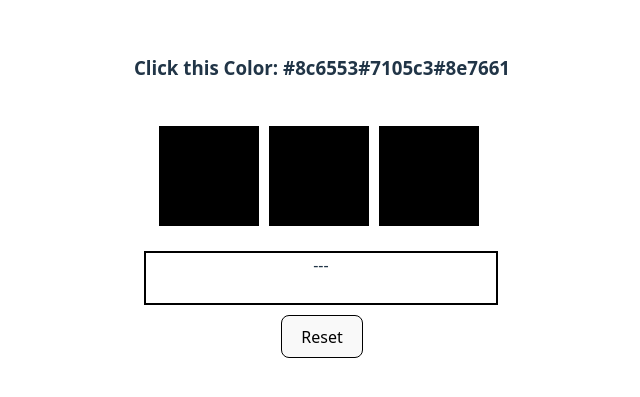
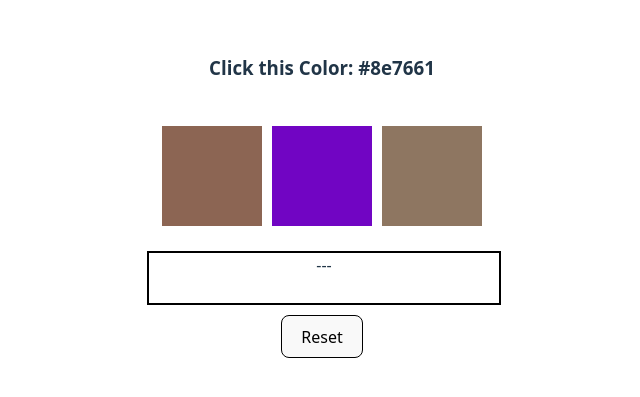
Before and after one commit to meganclapinski25/color-challenge, a React (Vite) app in the folder color-challenge/: page / in a window 1280 px wide. Shown: the part 203-600 px from the top of the page, without its empty margins (318-958 px from the left). Built offline with nearby package versions, Linux system fonts and the light colour scheme.

Commit message:
got sqaures background to be random

```diff
--- a/color-challenge/src/App.jsx
+++ b/color-challenge/src/App.jsx
@@ -23,15 +23,18 @@ function App() {
   const [correctNumber] = useState(Math.floor(Math.random() * 3));
   console.log(correctNumber)
 
+  // gets the answer color at correctNumber
+
+  const [correctColor] = useState(color[correctNumber])
 
   return (
     <div className='overall'>
 
-        <h3>Click this Color: {color}</h3>
+        <h3>Click this Color: {correctColor}</h3>
         <div className='container'>
-          <div className='square'> </div>
-          <div className='square '> </div>
-          <div className='square '> </div>
+          <div className='square' style={{ backgroundColor: color[0] }}> </div>
+          <div className='square ' style={{ backgroundColor: color[1] }}> </div>
+          <div className='square ' style={{ backgroundColor: color[2] }}> </div>
 
 
         </div>
```
